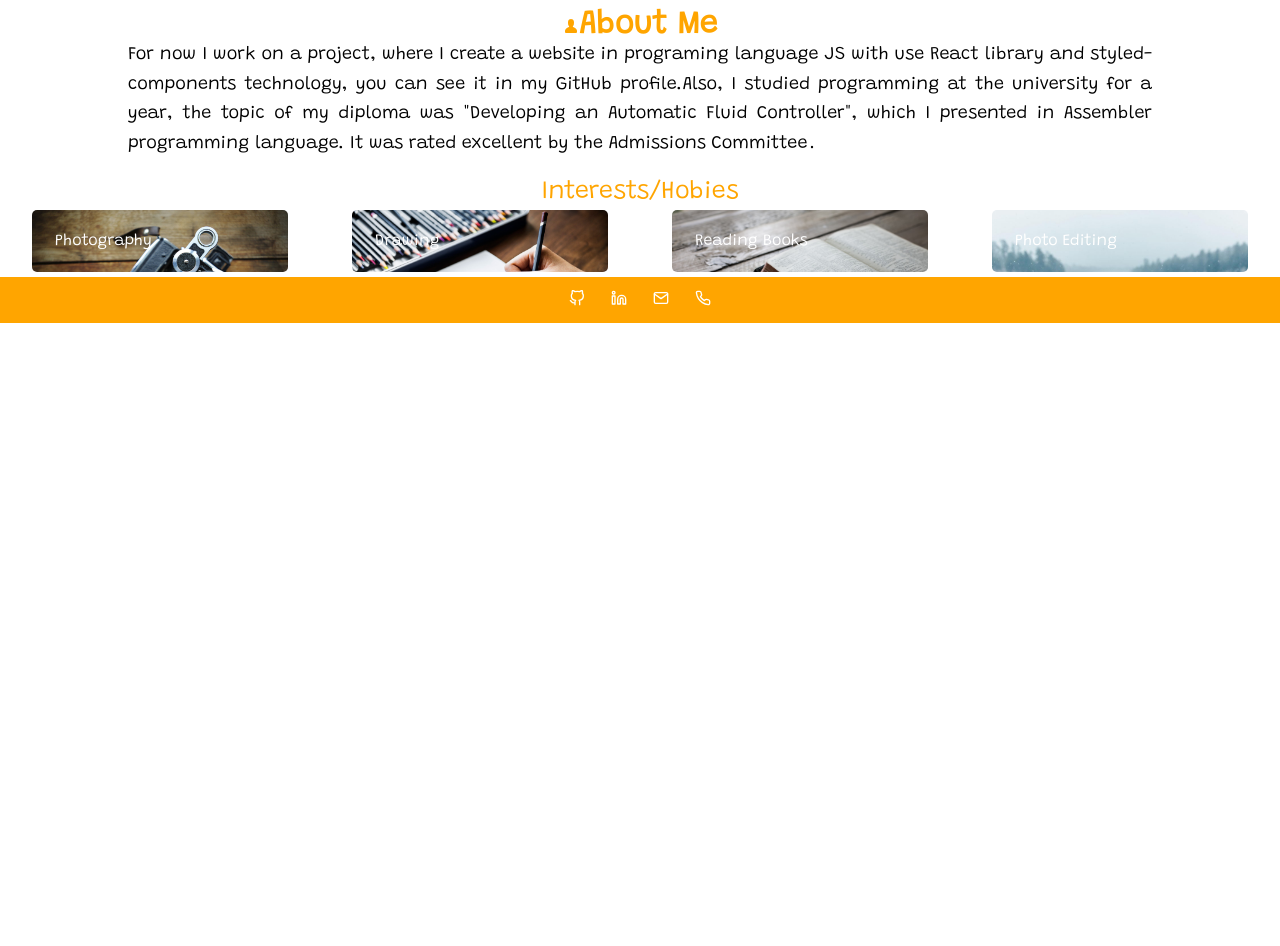
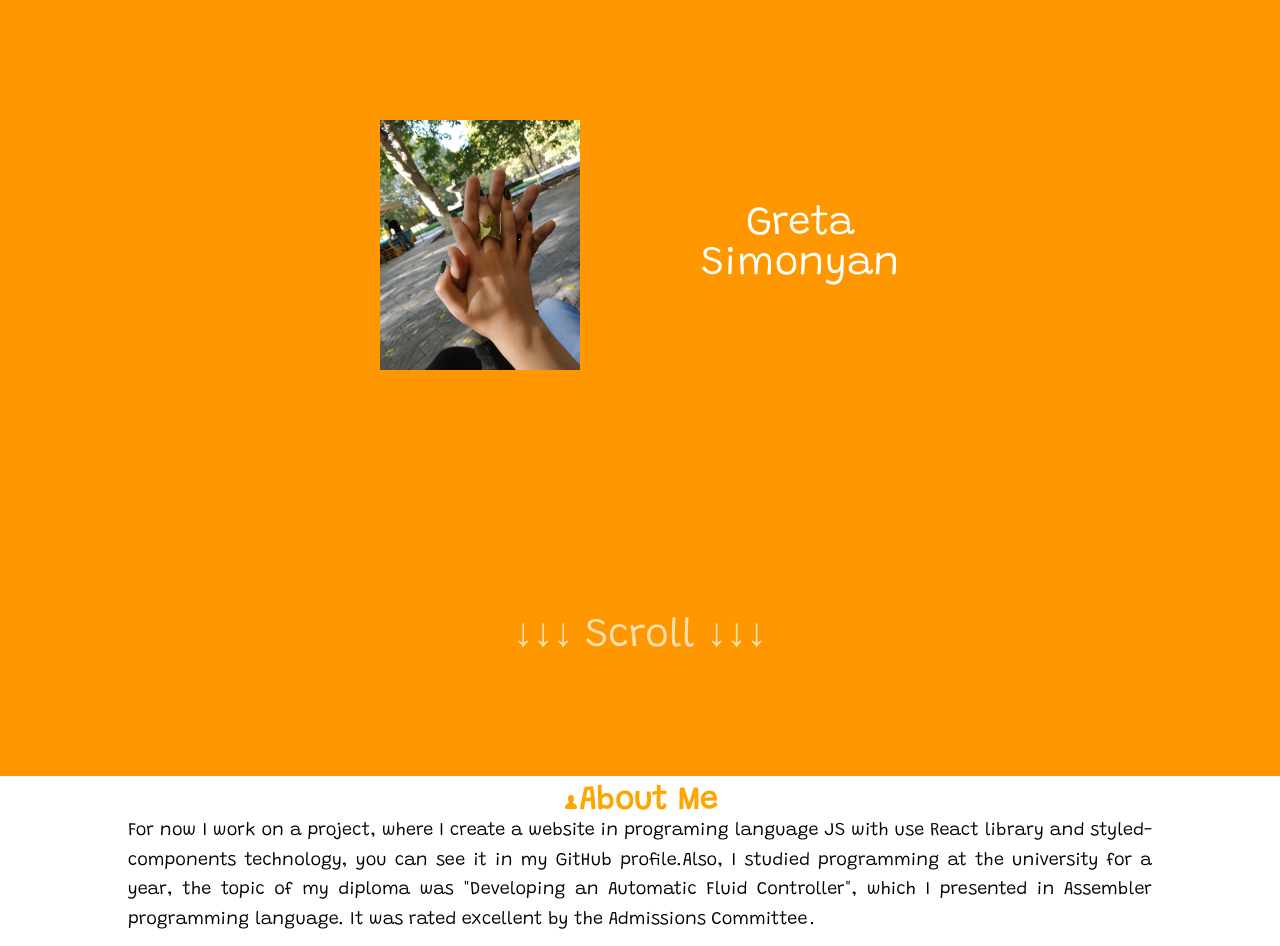
Before and after one commit to GretaSS/portfolio, a React app: page / in a window 1280 px wide. Shown: the top 946 px of the page. Before the commit the page ends 800 px from the top, so only its background shows below. Built offline with nearby package versions, Linux system fonts and the light colour scheme.

Commit message:
add h1 ,change width

```diff
--- a/src/components/About/index.js
+++ b/src/components/About/index.js
@@ -11,12 +11,12 @@ function About(){
                     <GoPerson/>
                     <h1>About Me</h1>
                 </View>
-                <View fontSize='18px' lh='1.65' tAlign='justify'>
+                <Text fontSize='18px' lh='1.65' tAlign='justify'>
                     For now I work on a project, where I create a website in programing language JS with use React library
                     and styled-components technology, you can see it in my GitHub profile.Also, I studied programming at the
                     university for a year, the topic of my diploma was "Developing an Automatic Fluid Controller", which I
                     presented in Assembler programming language. It was rated excellent by the Admissions Committee․
-                </View>
+                </Text>
             </View>
             <Interests/>
         </View>
--- a/src/components/Interests/index.js
+++ b/src/components/Interests/index.js
@@ -19,16 +19,13 @@ const Item = styled(View)`
 
 function Interests(){
     return(
-        <View flex w='100%' p='5px 0' alignI='center' justC='center' fD='column'>
-            <View c='orange' p='5px 0' fontSize='25px'>
-                Interests/Hobies
+        <View flex w='90%' p='5px 0' alignI='center' justC='center' fD='column'>
+            <View c='orange' fontSize='25px'>
+                <h1>Interests/Hobies</h1>
             </View>
-            <View flex w='100%' c='white' alignI='center' justC='space-around'>
+            <View flex w='100%' c='white' p='5px 0' alignI='center' justC='space-around'>
                 <Item bgImg='./src/assets/images/photography.jpg'>
-                    <Text>
-                        Photography
-                    </Text>
-
+                    Photography
                 </Item>
                 <Item bgImg='./src/assets/images/dr2.jpg'>
                     Drawing
--- a/src/pages/Home/index.js
+++ b/src/pages/Home/index.js
@@ -17,7 +17,7 @@ function Home (){
     return(
         <>
             {/* <Letter/> */}
-            {/* <FrontList/> */}
+            <FrontList/>
             <About/>
             <Contacts/>
             {/* <Cover/> */}
```
